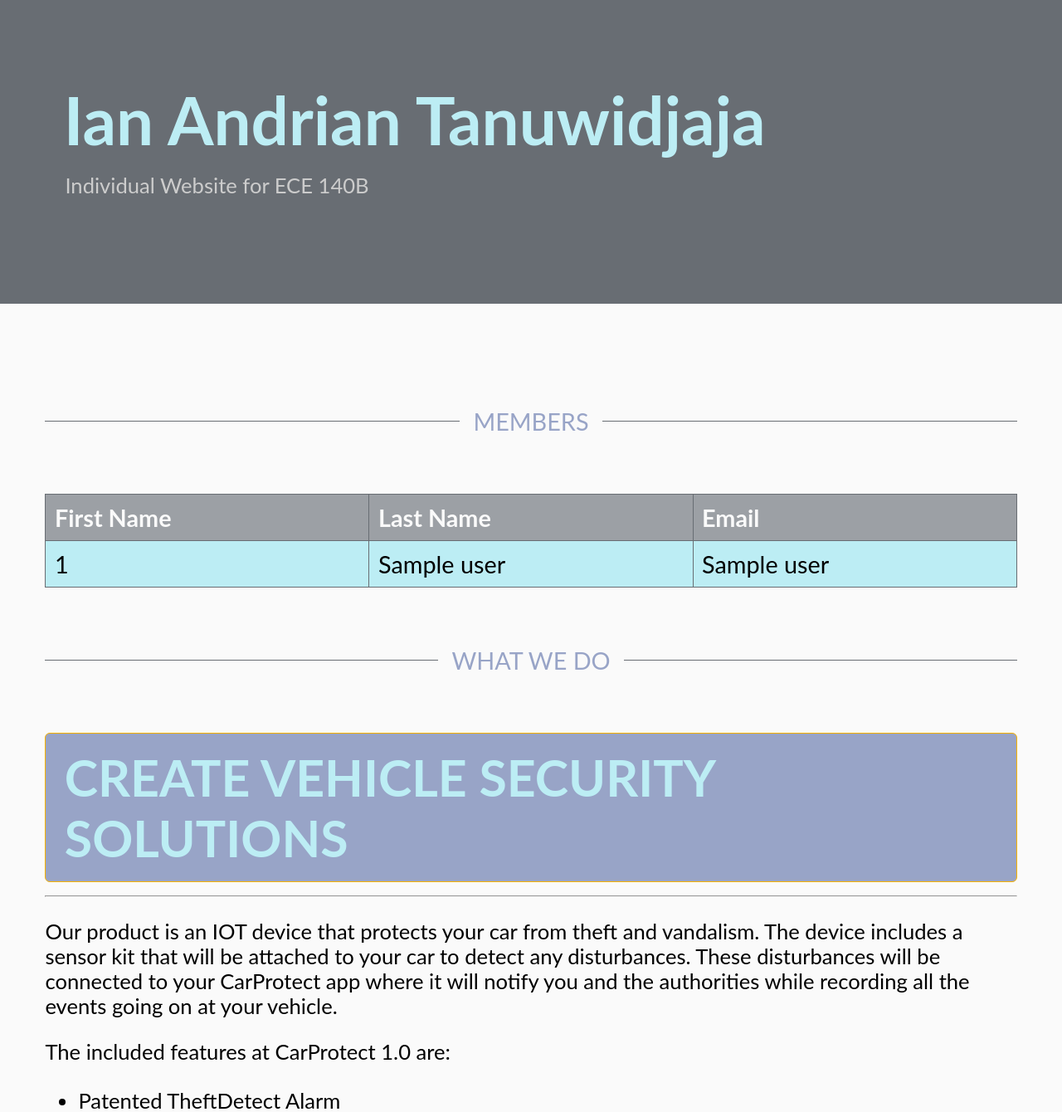
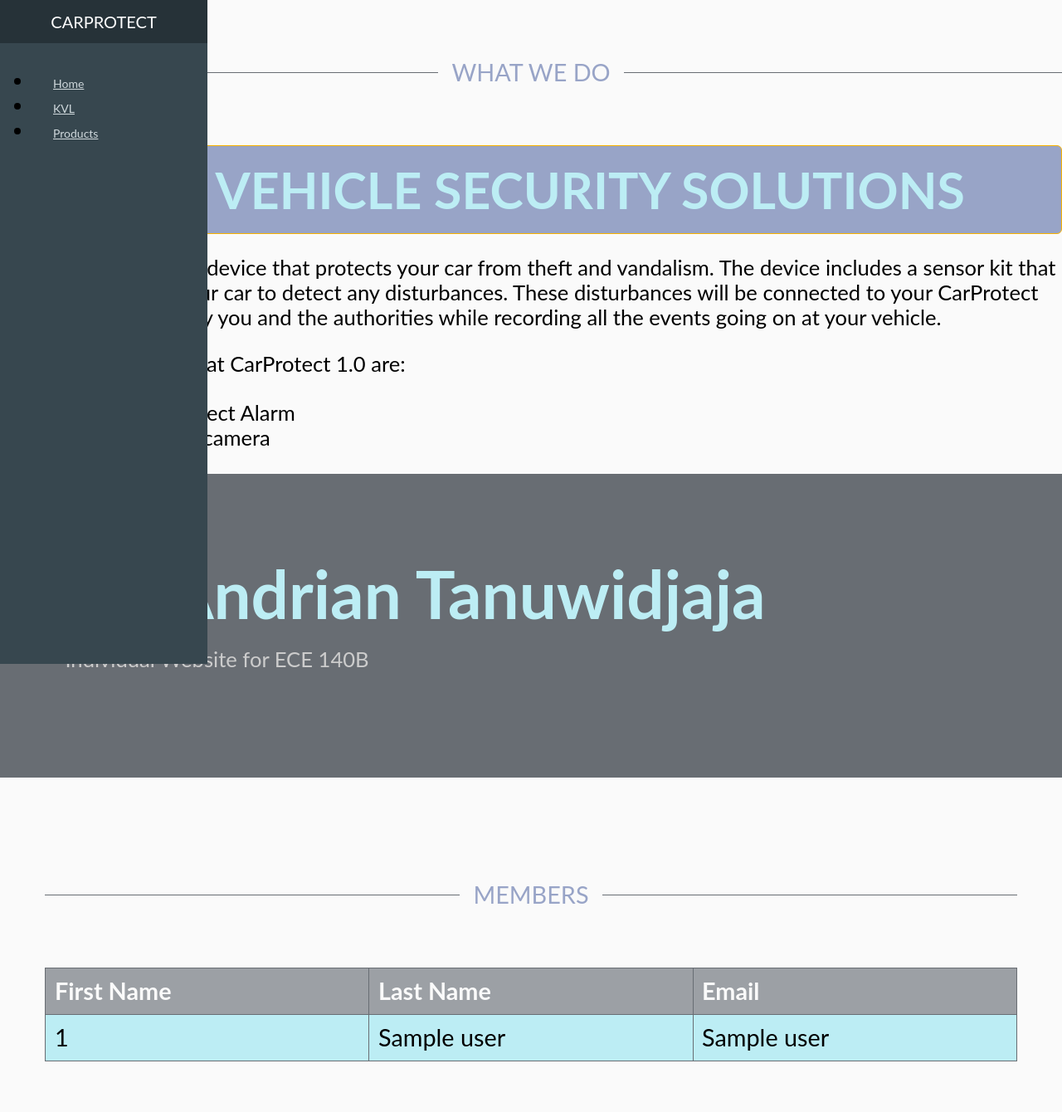
Before and after one commit to notiat/ece140b, a Python web app: template ece140_cloud_deployment-master/web/src/templates/home.html in a window 1280 px wide. Shown: the top 1340 px of the page at 83% size. After the commit the page ends 1279 px from the top, so only its background shows below. Run offline with Jinja, Linux system fonts and the light colour scheme; the template is opened without the code that fills it: most values are stand-ins (such as "Sample title", 1, 10 or a date in 2020).

Commit message:
commit 3

```diff
--- a/ece140_cloud_deployment-master/web/src/public/css/agile.css
+++ b/ece140_cloud_deployment-master/web/src/public/css/agile.css
@@ -342,3 +342,40 @@ input[type="text"]:focus, textarea:focus {
 .control--radio input:disabled ~ .control__indicator:after {
   background: #7b7b7b;
 }
+
+
+/* Sidebar Styles */
+
+#sidebar {
+  z-index: 1000;
+  position: fixed;
+  top: 0;
+  left: 250px;
+  width: 250px;
+  height: 100%;
+  margin-left: -250px;
+
+  overflow-y: auto;
+  background: #37474F;
+
+}
+
+#sidebar header {
+  background-color: #263238;
+  font-size: 20px;
+  line-height: 52px;
+  text-align: center;
+}
+
+#sidebar header a {
+  color: #fff;
+  display: block;
+  text-decoration: none;
+}
+
+#sidebar .nav a{
+  background: none;
+  color: #CFD8DC;
+  font-size: 14px;
+  padding: 16px 24px;
+}
--- a/ece140_cloud_deployment-master/web/src/server.py
+++ b/ece140_cloud_deployment-master/web/src/server.py
@@ -20,6 +20,8 @@ def get_home(req):
 
   return render_to_response('templates/home.html', {'users': records}, request=req)
 
+def get_page1(req):
+  return render_to_response('templates/page1.html', request=req)
 ''' Route Configurations '''
 if __name__ == '__main__':
   config = Configurator()
@@ -30,6 +32,9 @@ if __name__ == '__main__':
   config.add_route('get_home', '/')
   config.add_view(get_home, route_name='get_home')
 
+  config.add_route('get_page1', '/page1')
+  config.add_view(get_page1, route_name='get_page1')
+
   config.add_static_view(name='/', path='./public', cache_max_age=3600)
 
   app = config.make_wsgi_app()
--- a/ece140_cloud_deployment-master/web/src/templates/home.html
+++ b/ece140_cloud_deployment-master/web/src/templates/home.html
@@ -15,6 +15,41 @@
   </head>
 
   <body>
+    <div id="viewport">
+      <!-- Sidebar -->
+      <div id="sidebar">
+        <header>
+          <a href="#">CARPROTECT</a>
+        </header>
+        <ul class="nav">
+          <li>
+            <a href="#">
+              <i class="zmdi zmdi-view-dashboard"></i> Home
+            </a>
+          </li>
+          <li>
+            <a href="/page1">
+              <i class="zmdi zmdi-link"></i> KVL
+            </a>
+          </li>
+          <li>
+            <a href="#">
+              <i class="zmdi zmdi-widgets"></i> Products
+            </a>
+          </li>
+
+        </ul>
+      </div>
+    <div class='separator'>What We Do</div>
+
+    <h1 class='bordered'> CREATE VEHICLE SECURITY SOLUTIONS </h1>
+
+    <p> Our product is an IOT device that protects your car from theft and vandalism. The device includes a sensor kit that will be attached to your car to detect any disturbances. These disturbances will be connected to your CarProtect app where it will notify you and the authorities while recording all the events going on at your vehicle. </p>
+    <p> The included features at CarProtect 1.0 are:</p>
+    <ul>
+      <li> Patented TheftDetect Alarm </li>
+      <li> 360 degree smart camera </li>
+    </ul>
 
     <div class='hero'>
       <h1> Ian Andrian Tanuwidjaja </h1>
@@ -43,17 +78,6 @@
           {% endfor %}
         </tbody>
       </table>
-
-      <div class='separator'>What We Do</div>
-
-      <h1 class='bordered'> CREATE VEHICLE SECURITY SOLUTIONS </h1>
-
-
-      <hr>
-
-      <p> Our product is an IOT device that protects your car from theft and vandalism. The device includes a sensor kit that will be attached to your car to detect any disturbances. These disturbances will be connected to your CarProtect app where it will notify you and the authorities while recording all the events going on at your vehicle. </p>
-      <p> The included features at CarProtect 1.0 are:</p>
-      <ul>
-        <li> Patented TheftDetect Alarm </li>
-        <li> 360 degree smart camera </li>
-      </ul>
+    </section>
+  </body>
+</html>
```
Also changed, not shown: ece140_cloud_deployment-master/web/src/templates/page1.html (added, +31 -0 lines).
